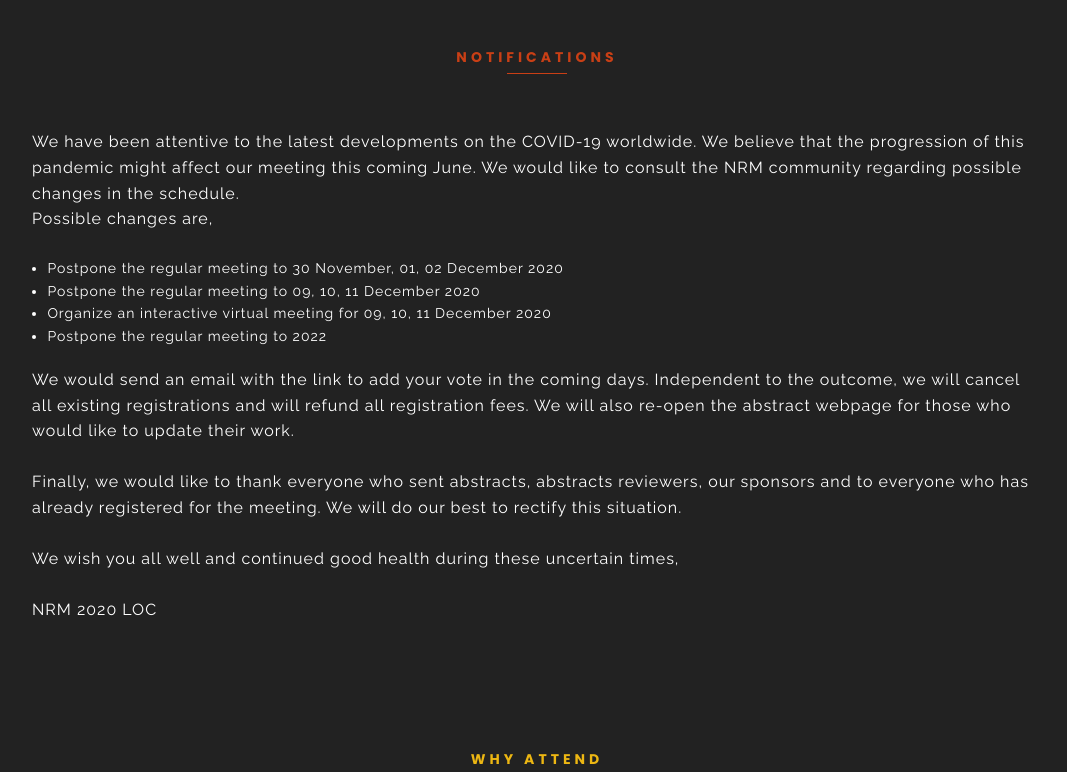
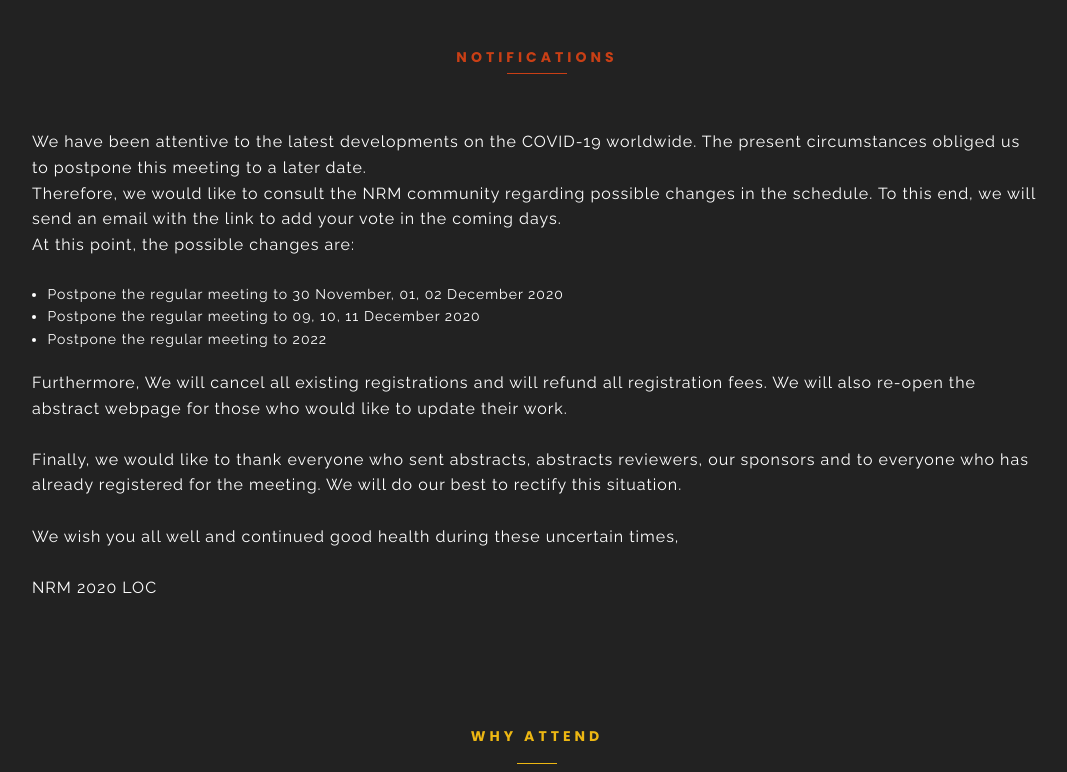
Before and after one commit to sulantha2006/nrm2020_web, a Jekyll site: the page built from index.html, in a window 1280 px wide and 900 px high, scrolled down 776 px, cut to the strip 128-900 px from the top of the window. Shown: the whole strip, without its empty margins (103-1170 px from the left). Built offline with Jekyll 4.4.1, drawn with Linux system fonts in a browser that asks for light colours; the list of posts is cut into pages by our own code.

Commit message:
Mod Notice

```diff
--- a/_includes/notifications.html
+++ b/_includes/notifications.html
@@ -19,12 +19,14 @@
             <div class="row">
               <div class="medium-12 columns">
                 We have been attentive to the latest developments on the
-                COVID-19 worldwide. We believe that the progression of this
-                pandemic might affect our meeting this coming June. We would
-                like to consult the NRM community regarding possible changes in
-                the schedule.
+                COVID-19 worldwide. The present circumstances obliged us to
+                postpone this meeting to a later date.
                 <br />
-                Possible changes are,
+                Therefore, we would like to consult the NRM community regarding
+                possible changes in the schedule. To this end, we will send an
+                email with the link to add your vote in the coming days.
+                <br />
+                At this point, the possible changes are:
                 <br />
                 <br />
                 <ul>
@@ -35,17 +37,12 @@
                   <li>
                     Postpone the regular meeting to 09, 10, 11 December 2020
                   </li>
-                  <li>
-                    Organize an interactive virtual meeting for 09, 10, 11
-                    December 2020
-                  </li>
+
                   <li>Postpone the regular meeting to 2022</li>
                 </ul>
-                We would send an email with the link to add your vote in the
-                coming days. Independent to the outcome, we will cancel all
-                existing registrations and will refund all registration fees. We
-                will also re-open the abstract webpage for those who would like
-                to update their work.
+                Furthermore, We will cancel all existing registrations and will
+                refund all registration fees. We will also re-open the abstract
+                webpage for those who would like to update their work.
                 <br />
                 <br />
                 Finally, we would like to thank everyone who sent abstracts,
```
